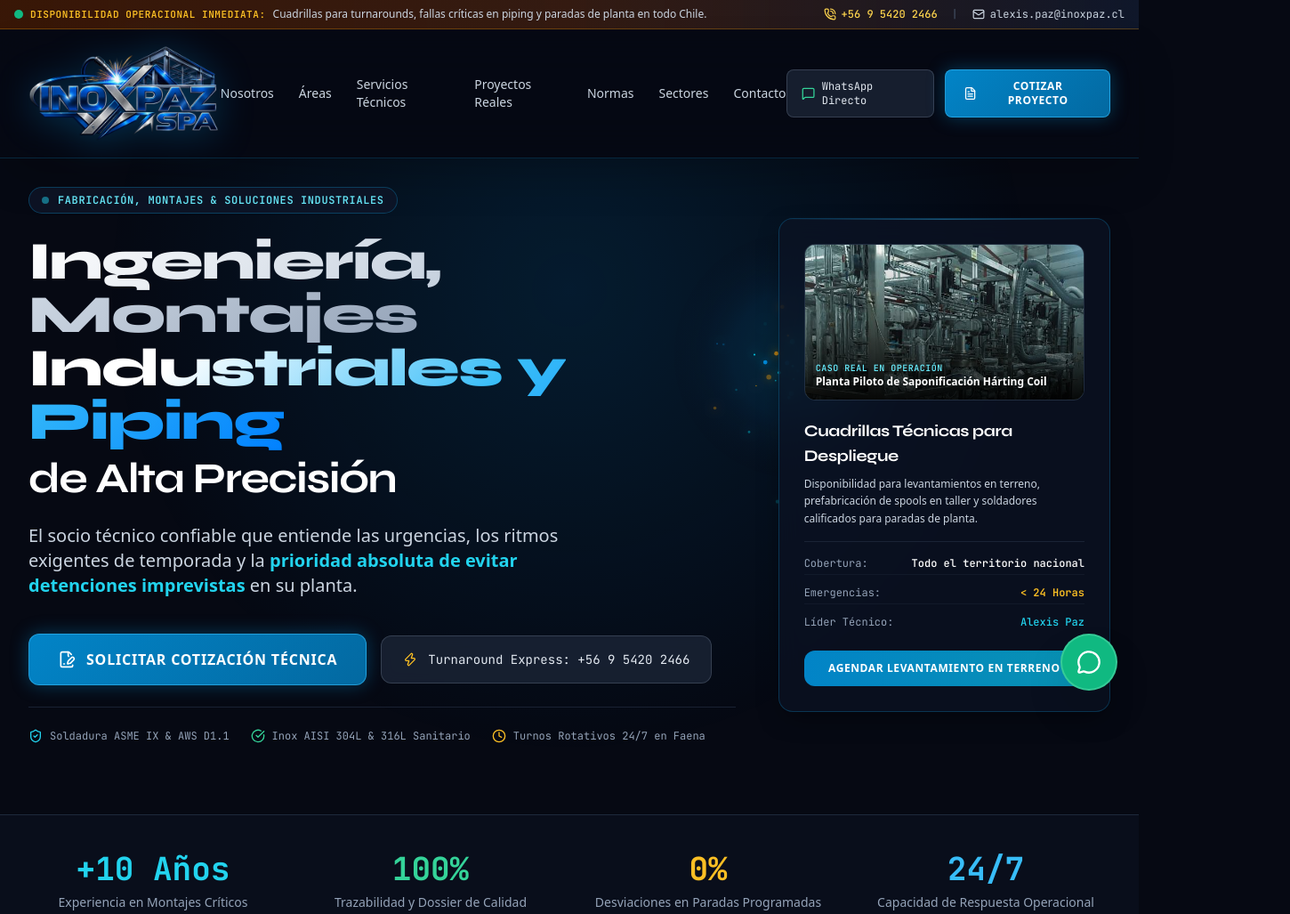
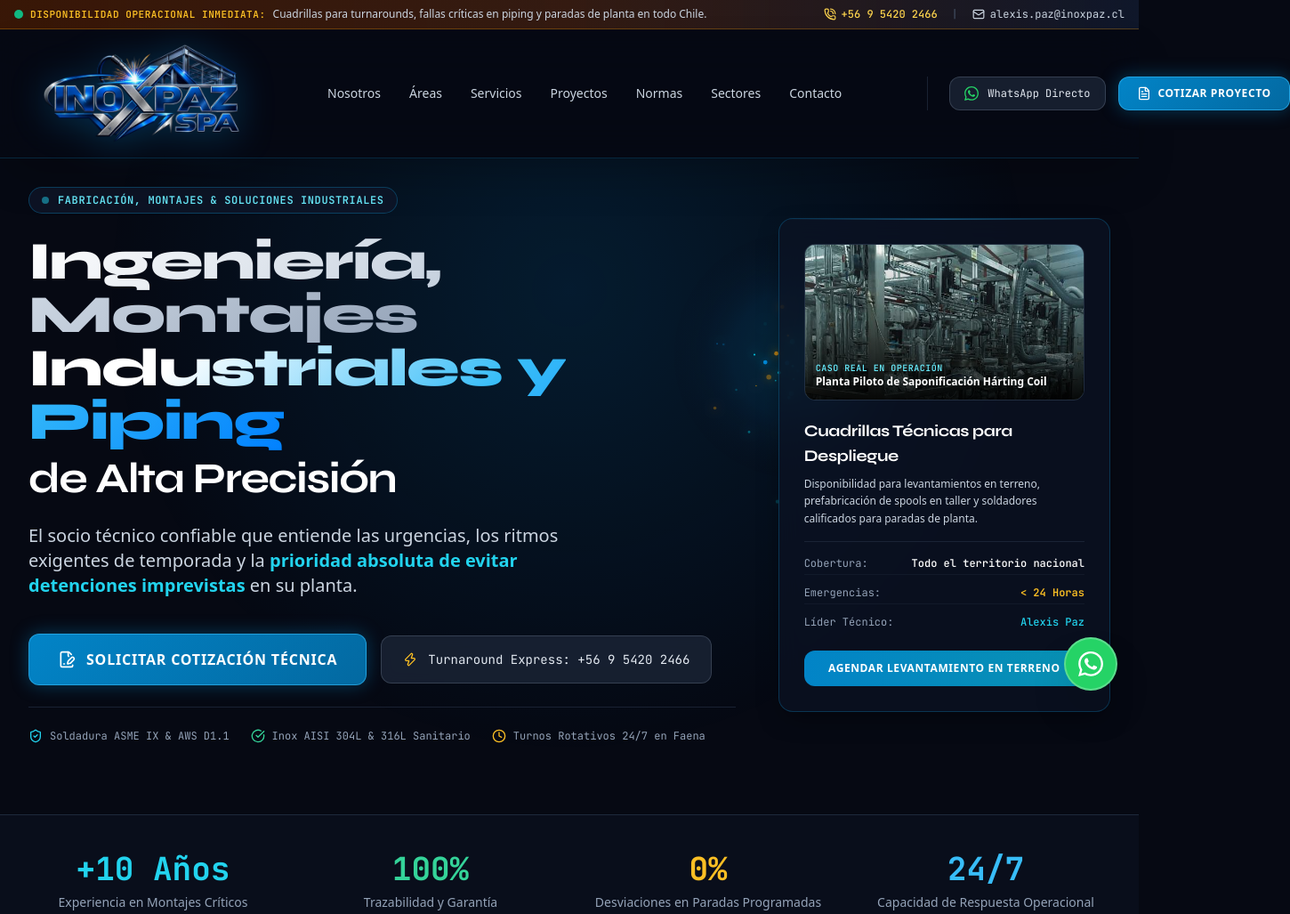
Before and after one commit to basstian1992/inoxpaz, a plain HTML site: page index.html in a window 1280 px wide. Shown: the top 1027 px of the page at 89% size, 1450 px wide, since content can reach past the window. Drawn offline with nearby package versions, Linux system fonts and the light colour scheme.

Commit message:
style: optimize header spacing, add official WhatsApp SVG logo, and update metric text to 'Trazabilidad y Garantia'

```diff
--- a/index.html
+++ b/index.html
@@ -137,32 +137,34 @@
        CABECERA PRINCIPAL (STICKY HEADER)
        ====================================================================== -->
   <header class="sticky top-0 z-50 bg-[#060913]/95 backdrop-blur-xl border-b border-sky-500/20 shadow-2xl">
-    <div class="max-w-7xl mx-auto px-4 sm:px-6 lg:px-8 min-h-[105px] md:min-h-[125px] py-3 flex items-center justify-between">
+    <div class="max-w-[1536px] w-full mx-auto px-4 sm:px-8 lg:px-12 min-h-[105px] md:min-h-[125px] py-3 flex items-center justify-between gap-6">
 
-      <!-- Logo INOXPAZ SpA (Agrandado para máximo impacto visual) -->
-      <a href="#" class="flex items-center gap-3 group py-1">
+      <!-- Logo INOXPAZ SpA (Agrandado con espacio exclusivo de respiración) -->
+      <a href="#" class="flex-shrink-0 flex items-center group py-1 mr-4 xl:mr-10">
         <img src="assets/logo.webp" alt="INOXPAZ SpA Logo" class="h-20 sm:h-24 md:h-28 w-auto object-contain transition-all duration-300 group-hover:scale-105 drop-shadow-[0_4px_20px_rgba(0,163,255,0.3)]">
       </a>
 
-      <!-- Navegación de Escritorio -->
-      <nav class="hidden lg:flex items-center gap-7 text-sm font-medium text-slate-300">
-        <a href="#nosotros" class="hover:text-cyan-400 transition-colors">Nosotros</a>
-        <a href="#areas" class="hover:text-cyan-400 transition-colors">Áreas</a>
-        <a href="#servicios" class="hover:text-cyan-400 transition-colors">Servicios Técnicos</a>
-        <a href="#proyectos" class="hover:text-cyan-400 transition-colors">Proyectos Reales</a>
-        <a href="#soldadura" class="hover:text-cyan-400 transition-colors">Normas</a>
-        <a href="#sectores" class="hover:text-cyan-400 transition-colors">Sectores</a>
-        <a href="#contacto" class="hover:text-cyan-400 transition-colors">Contacto</a>
+      <!-- Navegación de Escritorio (Centrada y con espaciado amplio y equilibrado) -->
+      <nav class="hidden lg:flex items-center gap-6 xl:gap-8 text-sm font-medium text-slate-300 mx-auto px-4 xl:px-8">
+        <a href="#nosotros" class="hover:text-cyan-400 transition-colors whitespace-nowrap">Nosotros</a>
+        <a href="#areas" class="hover:text-cyan-400 transition-colors whitespace-nowrap">Áreas</a>
+        <a href="#servicios" class="hover:text-cyan-400 transition-colors whitespace-nowrap">Servicios</a>
+        <a href="#proyectos" class="hover:text-cyan-400 transition-colors whitespace-nowrap">Proyectos</a>
+        <a href="#soldadura" class="hover:text-cyan-400 transition-colors whitespace-nowrap">Normas</a>
+        <a href="#sectores" class="hover:text-cyan-400 transition-colors whitespace-nowrap">Sectores</a>
+        <a href="#contacto" class="hover:text-cyan-400 transition-colors whitespace-nowrap">Contacto</a>
       </nav>
 
-      <!-- Botones de Acción Rápida -->
-      <div class="hidden sm:flex items-center gap-3">
-        <a href="https://wa.me/56954202466?text=Hola%20Alexis,%20necesito%20cotizar%20un%20servicio%20técnico%20con%20INOXPAZ" target="_blank" rel="noopener noreferrer" class="btn-steel px-4 py-2.5 rounded-lg text-xs font-mono-tech flex items-center gap-2">
-          <i data-lucide="message-square" class="w-4 h-4 text-emerald-400"></i>
-          <span>WhatsApp Directo</span>
+      <!-- Botones de Acción Rápida (Separados limpiamente y con logo oficial de WhatsApp) -->
+      <div class="hidden sm:flex flex-shrink-0 items-center gap-3.5 ml-4 xl:ml-10 pl-6 border-l border-slate-800/80">
+        <a href="https://wa.me/56954202466?text=Hola%20Alexis,%20necesito%20cotizar%20un%20servicio%20técnico%20con%20INOXPAZ" target="_blank" rel="noopener noreferrer" class="btn-steel px-4 py-2.5 rounded-xl text-xs font-mono-tech flex items-center gap-2.5 hover:border-emerald-500/50 hover:bg-emerald-950/20 transition-all group/wa">
+          <svg class="w-4 h-4 fill-current text-[#25D366] flex-shrink-0 transition-transform group-hover/wa:scale-110" viewBox="0 0 24 24">
+            <path d="M.057 24l1.687-6.163c-1.041-1.804-1.588-3.849-1.587-5.946.003-6.556 5.338-11.891 11.893-11.891 3.181.001 6.167 1.24 8.413 3.488 2.245 2.248 3.481 5.236 3.48 8.414-.003 6.557-5.338 11.892-11.893 11.892-1.99-.001-3.951-.5-5.688-1.448l-6.305 1.654zm6.597-3.807c1.676.995 3.276 1.591 5.392 1.592 5.448 0 9.886-4.434 9.889-9.885.002-5.462-4.415-9.89-9.881-9.892-5.452 0-9.887 4.434-9.889 9.884-.001 2.225.651 3.891 1.746 5.634l-.999 3.648 3.742-.981zm11.387-5.464c-.074-.124-.272-.198-.57-.347-.297-.149-1.758-.868-2.031-.967-.272-.099-.47-.149-.669.149-.198.297-.768.967-.941 1.165-.173.198-.347.223-.644.074-.297-.149-1.255-.462-2.39-1.475-.883-.788-1.48-1.761-1.653-2.059-.173-.297-.018-.458.13-.606.134-.133.297-.347.446-.521.151-.172.2-.296.3-.495.099-.198.05-.372-.025-.521-.075-.148-.669-1.611-.916-2.206-.242-.579-.487-.501-.669-.51l-.57-.01c-.198 0-.52.074-.792.372s-1.04 1.016-1.04 2.479 1.065 2.876 1.213 3.074c.149.198 2.095 3.2 5.076 4.487.709.306 1.263.489 1.694.626.712.226 1.36.194 1.872.118.571-.085 1.758-.719 2.006-1.413.248-.695.248-1.29.173-1.414z"/>
+          </svg>
+          <span class="text-slate-200 group-hover/wa:text-white">WhatsApp Directo</span>
         </a>
 
-        <button data-open-rfq class="btn-electric px-5 py-2.5 rounded-lg text-xs tracking-wider uppercase font-semibold flex items-center gap-2">
+        <button data-open-rfq class="btn-electric px-5 py-2.5 rounded-xl text-xs tracking-wider uppercase font-semibold flex items-center gap-2">
           <i data-lucide="file-text" class="w-4 h-4"></i>
           <span>Cotizar Proyecto</span>
         </button>
@@ -201,8 +203,11 @@
       <button data-open-rfq class="btn-electric w-full py-3.5 rounded-lg text-sm font-semibold tracking-wide uppercase flex items-center justify-center gap-2">
         <i data-lucide="file-check" class="w-4 h-4"></i> Cotizar Proyecto Técnico
       </button>
-      <a href="https://wa.me/56954202466" target="_blank" class="btn-steel w-full py-3 rounded-lg text-sm font-mono-tech flex items-center justify-center gap-2">
-        <i data-lucide="phone" class="w-4 h-4 text-emerald-400"></i> +56 9 5420 2466 (Alexis Paz)
+      <a href="https://wa.me/56954202466" target="_blank" class="btn-steel w-full py-3 rounded-lg text-sm font-mono-tech flex items-center justify-center gap-2.5">
+        <svg class="w-4 h-4 fill-current text-[#25D366]" viewBox="0 0 24 24">
+          <path d="M.057 24l1.687-6.163c-1.041-1.804-1.588-3.849-1.587-5.946.003-6.556 5.338-11.891 11.893-11.891 3.181.001 6.167 1.24 8.413 3.488 2.245 2.248 3.481 5.236 3.48 8.414-.003 6.557-5.338 11.892-11.893 11.892-1.99-.001-3.951-.5-5.688-1.448l-6.305 1.654zm6.597-3.807c1.676.995 3.276 1.591 5.392 1.592 5.448 0 9.886-4.434 9.889-9.885.002-5.462-4.415-9.89-9.881-9.892-5.452 0-9.887 4.434-9.889 9.884-.001 2.225.651 3.891 1.746 5.634l-.999 3.648 3.742-.981zm11.387-5.464c-.074-.124-.272-.198-.57-.347-.297-.149-1.758-.868-2.031-.967-.272-.099-.47-.149-.669.149-.198.297-.768.967-.941 1.165-.173.198-.347.223-.644.074-.297-.149-1.255-.462-2.39-1.475-.883-.788-1.48-1.761-1.653-2.059-.173-.297-.018-.458.13-.606.134-.133.297-.347.446-.521.151-.172.2-.296.3-.495.099-.198.05-.372-.025-.521-.075-.148-.669-1.611-.916-2.206-.242-.579-.487-.501-.669-.51l-.57-.01c-.198 0-.52.074-.792.372s-1.04 1.016-1.04 2.479 1.065 2.876 1.213 3.074c.149.198 2.095 3.2 5.076 4.487.709.306 1.263.489 1.694.626.712.226 1.36.194 1.872.118.571-.085 1.758-.719 2.006-1.413.248-.695.248-1.29.173-1.414z"/>
+        </svg>
+        <span>+56 9 5420 2466 (Alexis Paz)</span>
       </a>
     </div>
   </div>
@@ -327,7 +332,7 @@
 
         <div class="space-y-2">
           <div class="text-3xl sm:text-4xl font-extrabold font-mono-tech text-emerald-400" data-counter-target="100" data-counter-suffix="%">100%</div>
-          <p class="text-xs sm:text-sm text-slate-400 font-medium">Trazabilidad y Dossier de Calidad</p>
+          <p class="text-xs sm:text-sm text-slate-400 font-medium">Trazabilidad y Garantía</p>
         </div>
 
         <div class="space-y-2">
@@ -1232,8 +1237,10 @@
   <!-- ======================================================================
        BOTÓN FLOTANTE WHATSAPP (ACCESO RÁPIDO)
        ====================================================================== -->
-  <a href="https://wa.me/56954202466?text=Hola%20Alexis,%20necesito%20asistencia%20técnica%20de%20INOXPAZ%20SpA" target="_blank" rel="noopener noreferrer" class="fixed bottom-6 right-6 z-40 bg-emerald-500 hover:bg-emerald-400 text-white p-4 rounded-full shadow-2xl flex items-center justify-center transition-all duration-300 hover:scale-110 border-2 border-emerald-300/40 glow-arc" aria-label="WhatsApp INOXPAZ">
-    <i data-lucide="message-circle" class="w-7 h-7"></i>
+  <a href="https://wa.me/56954202466?text=Hola%20Alexis,%20necesito%20asistencia%20técnica%20de%20INOXPAZ%20SpA" target="_blank" rel="noopener noreferrer" class="fixed bottom-6 right-6 z-40 bg-[#25D366] hover:bg-[#20BA5A] text-white p-3.5 rounded-full shadow-2xl flex items-center justify-center transition-all duration-300 hover:scale-110 border-2 border-white/25 glow-arc" aria-label="WhatsApp INOXPAZ">
+    <svg class="w-7 h-7 fill-current" viewBox="0 0 24 24">
+      <path d="M.057 24l1.687-6.163c-1.041-1.804-1.588-3.849-1.587-5.946.003-6.556 5.338-11.891 11.893-11.891 3.181.001 6.167 1.24 8.413 3.488 2.245 2.248 3.481 5.236 3.48 8.414-.003 6.557-5.338 11.892-11.893 11.892-1.99-.001-3.951-.5-5.688-1.448l-6.305 1.654zm6.597-3.807c1.676.995 3.276 1.591 5.392 1.592 5.448 0 9.886-4.434 9.889-9.885.002-5.462-4.415-9.89-9.881-9.892-5.452 0-9.887 4.434-9.889 9.884-.001 2.225.651 3.891 1.746 5.634l-.999 3.648 3.742-.981zm11.387-5.464c-.074-.124-.272-.198-.57-.347-.297-.149-1.758-.868-2.031-.967-.272-.099-.47-.149-.669.149-.198.297-.768.967-.941 1.165-.173.198-.347.223-.644.074-.297-.149-1.255-.462-2.39-1.475-.883-.788-1.48-1.761-1.653-2.059-.173-.297-.018-.458.13-.606.134-.133.297-.347.446-.521.151-.172.2-.296.3-.495.099-.198.05-.372-.025-.521-.075-.148-.669-1.611-.916-2.206-.242-.579-.487-.501-.669-.51l-.57-.01c-.198 0-.52.074-.792.372s-1.04 1.016-1.04 2.479 1.065 2.876 1.213 3.074c.149.198 2.095 3.2 5.076 4.487.709.306 1.263.489 1.694.626.712.226 1.36.194 1.872.118.571-.085 1.758-.719 2.006-1.413.248-.695.248-1.29.173-1.414z"/>
+    </svg>
   </a>
 
   <!-- ======================================================================
```
